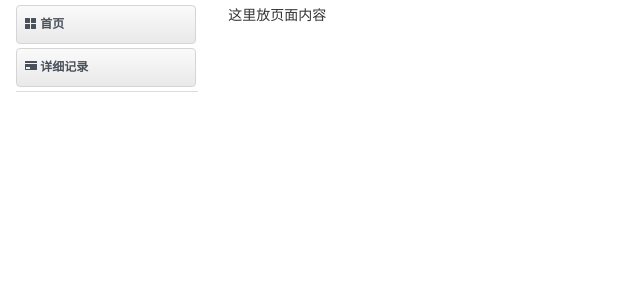
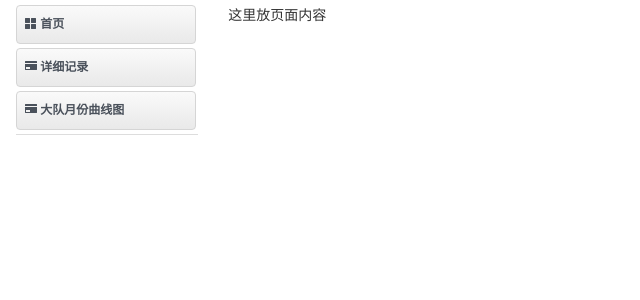
Before and after one commit to waterwoodwind/2020_southwest_QA_info_web, a Django app: template main_web/templates/base.html in a window 1280 px wide. Shown: the part 51-351 px from the top of the page, without its empty margins (0-640 px from the left). Run offline with Django 3.2, Linux system fonts and the light colour scheme; the template is opened without the code that fills it, so the values that code supplies are empty; some libraries are stand-ins or nearby versions.

Commit message:
大队月份曲线图 添加导航栏

```diff
--- a/main_web/templates/base.html
+++ b/main_web/templates/base.html
@@ -45,6 +45,11 @@
                     <li>
                         <a href="/">
                             <i class="glyphicon glyphicon-credit-card"></i> 详细记录
+                        </a>
+                    </li>
+                    <li>
+                        <a href="/month_count_group_by_department">
+                            <i class="glyphicon glyphicon-credit-card"></i> 大队月份曲线图
                         </a>
                     </li>
                 </ul>
```
